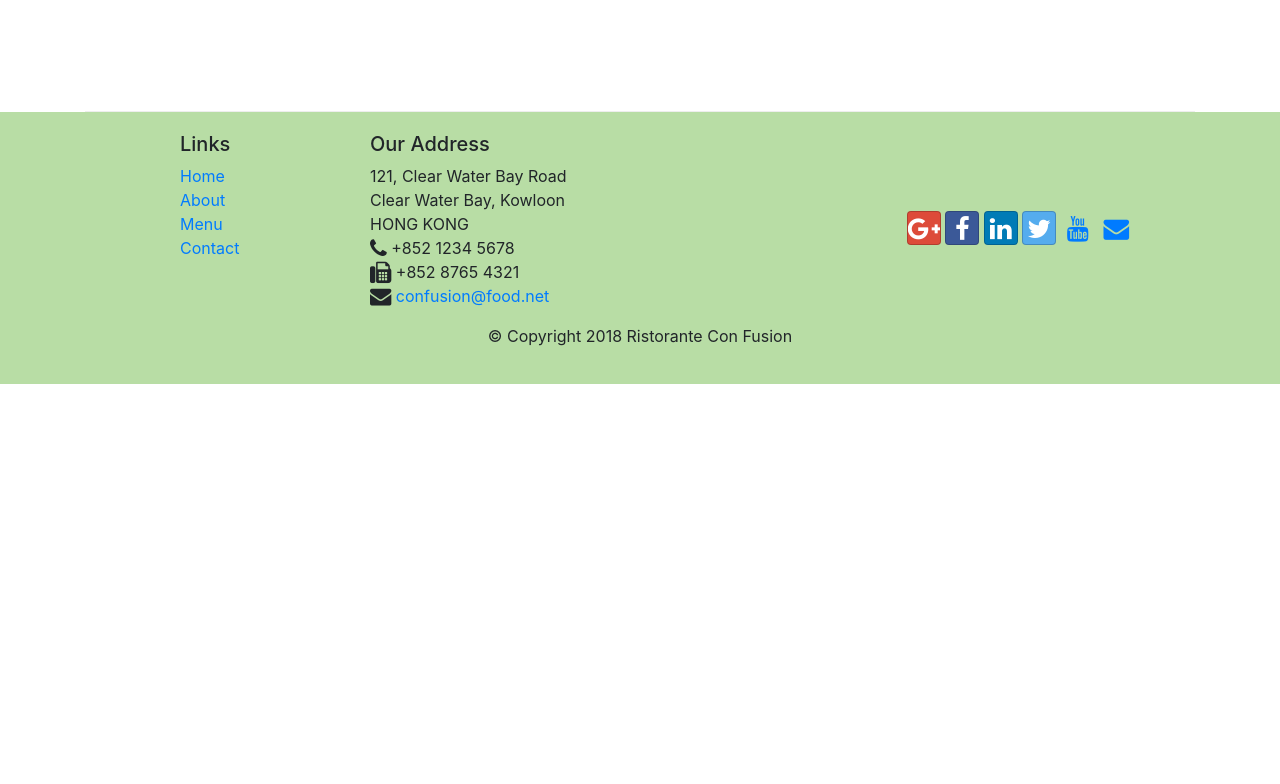
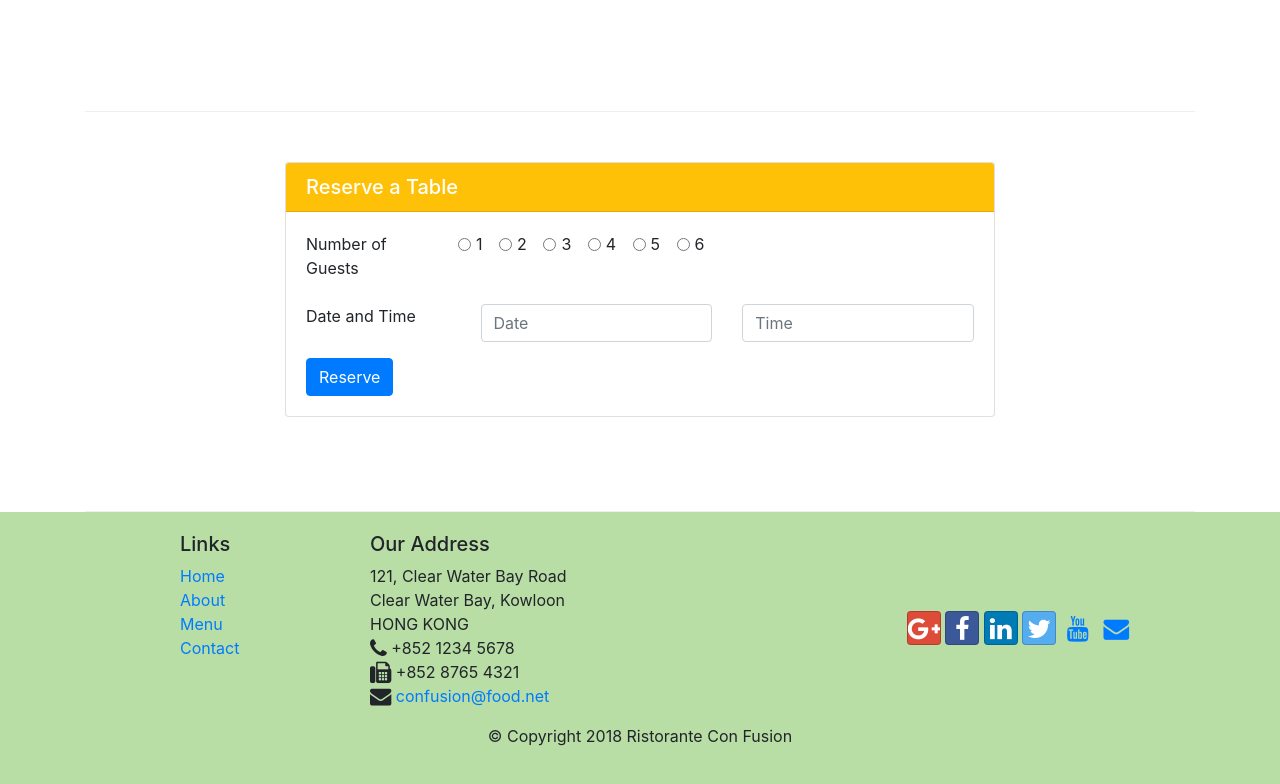
Before and after one commit to onyikeedu/conFusion, a website: page index.html in a window 1280 px wide. Shown: the part 1422-2206 px from the top of the page. Before the commit the page ends 1806 px from the top, so only its background shows below. Drawn offline with nearby package versions, Linux system fonts and the light colour scheme.

Commit message:
Assignment 2

```diff
--- a/index.html
+++ b/index.html
@@ -35,14 +35,18 @@
     </nav>
     <header class="jumbotron">
         <div class="container">
-            <div class="row row-header">
+            <div class="row row-header align-items-center">
                 <div class="col-12 col-sm-6">
                     <h1>Ristorante con Fusion</h1>
                     <p>We take inspiration from the World's best cuisines, and create a unique fusion experience. Our lipsmacking creations will tickle your culinary senses!</p>
                 </div>
-                <div class="col-12 col-sm align-self-center">
-                    <img src="img/logo.png" class="img-fluid">
-                </div>
+                    <div class="col-sm-3 align-self-center">
+                        <img src="img/logo.png" class="img-fluid">
+                    </div>
+                    <div class="col-sm-3 mt-3">
+                        <a href="#rsv" role="button" class=" btn btn-lg btn-warning">Reserve</a>
+                    </div>
+
             </div>
         </div>
     </header>
@@ -71,9 +75,17 @@
                 <h3>This Month's Promotions</h3>
             </div>
             <div class="col col-sm col-md">
-                <h2>Weekend Grand Buffet</h2>
-                <p class="d-none d-sm-block">Featuring mouthwatering combinations with a choice of five different salads, six enticing appetizers, six main entrees and five choicest desserts. Free flowing bubbly and soft drinks. All for just $19.99 per person </p>
+                <div class="media">
+                    <div class="media-body">
+
+                            <h2>Weekend Grand Buffet <span class="badge badge-danger">NEW</span></h2>
+                            <p class="d-none d-sm-block">Featuring mouthwatering combinations with a choice of five different salads, six enticing appetizers, six main entrees and five choicest desserts. Free flowing bubbly and soft drinks. All for just $19.99 per person </p>
+
+                    </div>
+                    <img class="d-flex mr-3 img-thumbnail align-self-center" src="img/buffet.png" alt="buffet">
+                </div>
             </div>
+
         </div>
 
         <div class="row row-content align-items-center">
@@ -90,6 +102,68 @@
                     </div>
                 </div>
 
+            </div>
+        </div>
+    </div>
+
+    <div class="container">
+        <div class="row row-content justify-content-center">
+            <div class="col-12 col-sm-8">
+                <div class="card">
+                    <h5 class="card-header bg-warning text-white">Reserve a Table</h5>
+                    <div class="card-body">
+                        <form>
+                            <div class="container">
+                                <div class="row">
+                                    <div class="form-group row">
+                                        <label for="Guests" class="col-sm-4">Number of Guests</label>
+
+                                        <div class="col">
+                                            <div class="form-check form-check-inline">
+                                                <input class="form-check-input" type="radio" name="inlineRadioOptions" id="inlineRadio1" value="option1" active>
+                                                <label class="form-check-label" for="inlineRadio1">1</label>
+                                              </div>
+                                              <div class="form-check form-check-inline">
+                                                <input class="form-check-input" type="radio" name="inlineRadioOptions" id="inlineRadio2" value="option2">
+                                                <label class="form-check-label" for="inlineRadio2">2</label>
+                                              </div>
+                                              <div class="form-check form-check-inline">
+                                                <input class="form-check-input" type="radio" name="inlineRadioOptions" id="inlineRadio3" value="option3">
+                                                <label class="form-check-label" for="inlineRadio3">3</label>
+                                              </div>
+                                              <div class="form-check form-check-inline">
+                                                <input class="form-check-input" type="radio" name="inlineRadioOptions" id="inlineRadio4" value="option4">
+                                                <label class="form-check-label" for="inlineRadio4">4</label>
+                                              </div>
+                                              <div class="form-check form-check-inline">
+                                                <input class="form-check-input" type="radio" name="inlineRadioOptions" id="inlineRadio5" value="option5">
+                                                <label class="form-check-label" for="inlineRadio5">5</label>
+                                              </div>
+                                              <div class="form-check form-check-inline">
+                                                <input class="form-check-input" type="radio" name="inlineRadioOptions" id="inlineRadio6" value="option6">
+                                                <label class="form-check-label" for="inlineRadio6">6</label>
+                                              </div>
+                                        </div>
+                                    </div>
+
+
+                                    <div class="form-group row">
+                                        <label for="date and time" class="col-sm-3">Date and Time</label>
+
+                                        <div class="col-sm">
+                                            <input type="text" class="form-control" id="date" name="date" placeholder="Date">
+                                        </div>
+                                        <div class="col-sm">
+                                            <input type="text" class="form-control" id="time" name="time" placeholder="Time">
+                                        </div>
+
+                                    </div>
+                                    <button type="submit" class="btn btn-primary" id="rsv">Reserve</button>
+                                </div>
+                            </div>
+                        </form>
+                    </div>
+                </div>
             </div>
         </div>
     </div>
```
